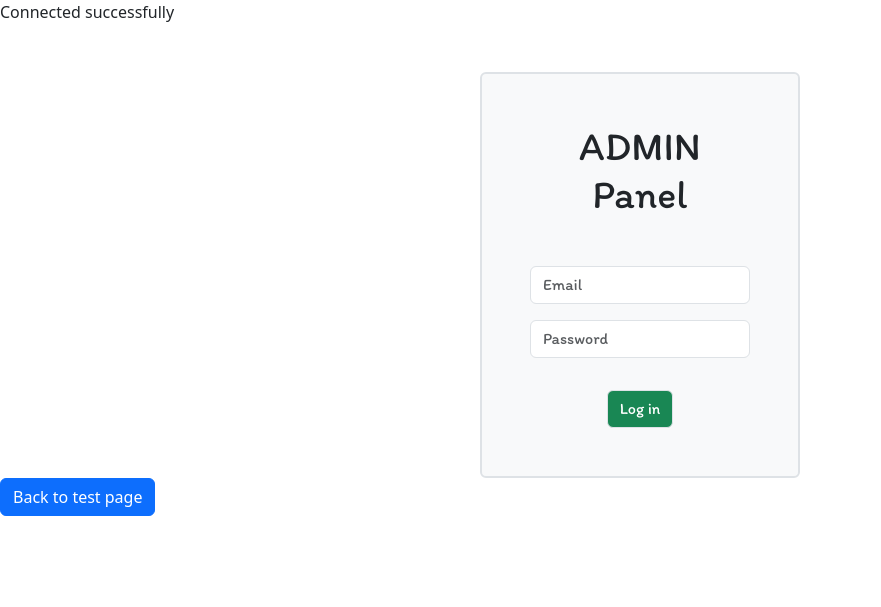
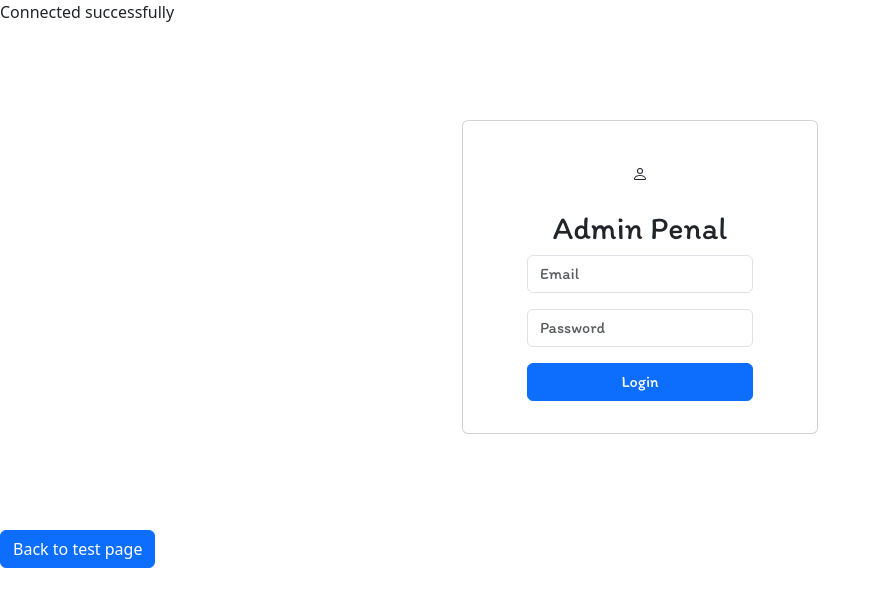
Before and after one commit to not6248/project-auction, a PHP site: page /login.php in a window 1280 px wide. Shown: the top 607 px of the page, without its empty margins (0-881 px from the left). Run offline with PHP 8.4, Linux system fonts and the light colour scheme; some libraries are stand-ins or nearby versions.

Commit message:
Update login.php

```diff
--- a/login.php
+++ b/login.php
@@ -4,21 +4,31 @@
 <?php include 'includes/head.php'; ?>
 
 <body>
-    <form action="">
-        <div class="main text-center">
-            <div class="loginbox mx-auto mt-5 w-25 p-5 bg-light border border-2 rounded">
-                <h1 class="mb-5">ADMIN Panel</h1>
-                <div class="input-group mb-3">
-                    <input class="form-control" type="email" placeholder="Email">
+    <section class="position-relative py-4 py-xl-5">
+        <div class="container">
+            <div class="row mb-5"></div>
+            <div class="row d-flex justify-content-center">
+                <div class="col-md-6 col-xl-4">
+                    <div class="card mb-5">
+                        <div class="card-body d-flex flex-column align-items-center">
+                            <div class="bs-icon-xl bs-icon-circle bs-icon-primary bs-icon my-4"><svg xmlns="http://www.w3.org/2000/svg" width="1em" height="1em" fill="currentColor" viewBox="0 0 16 16" class="bi bi-person">
+                                    <path d="M8 8a3 3 0 1 0 0-6 3 3 0 0 0 0 6Zm2-3a2 2 0 1 1-4 0 2 2 0 0 1 4 0Zm4 8c0 1-1 1-1 1H3s-1 0-1-1 1-4 6-4 6 3 6 4Zm-1-.004c-.001-.246-.154-.986-.832-1.664C11.516 10.68 10.289 10 8 10c-2.29 0-3.516.68-4.168 1.332-.678.678-.83 1.418-.832 1.664h10Z"></path>
+                                </svg></div>
+                            <h2>Admin Penal</h2>
+                            <form class="text-center" method="post">
+                                <div class="mb-3"><input class="form-control" type="email" name="email" placeholder="Email"></div>
+                                <div class="mb-3"><input class="form-control" type="password" name="password" placeholder="Password"></div>
+                                <div class="mb-3"><button class="btn btn-primary d-block w-100" type="submit">Login</button></div>
+                            </form>
+                        </div>
+                    </div>
                 </div>
-                <div class="input-group mb-3">
-                    <input class="form-control" type="password" placeholder="Password">
-                </div>
-                <button class="btn bg-success rounded border text-white mt-3">Log in</button>
             </div>
         </div>
-    </form>
+    </section>
+    <script src="assets/bootstrap/js/bootstrap.min.js"></script>
     <a class="btn btn-primary" href="index.php">Back to test page</a>
+    <?php include 'includes/scripts.php'; ?>
 </body>
 
 </html>
```
